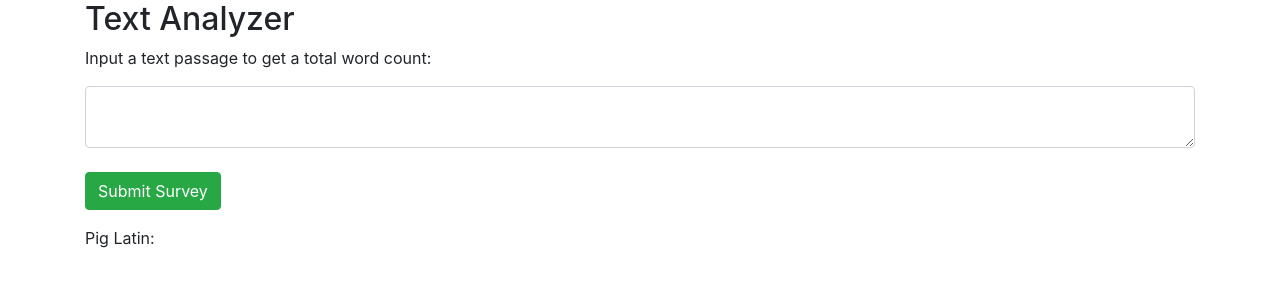
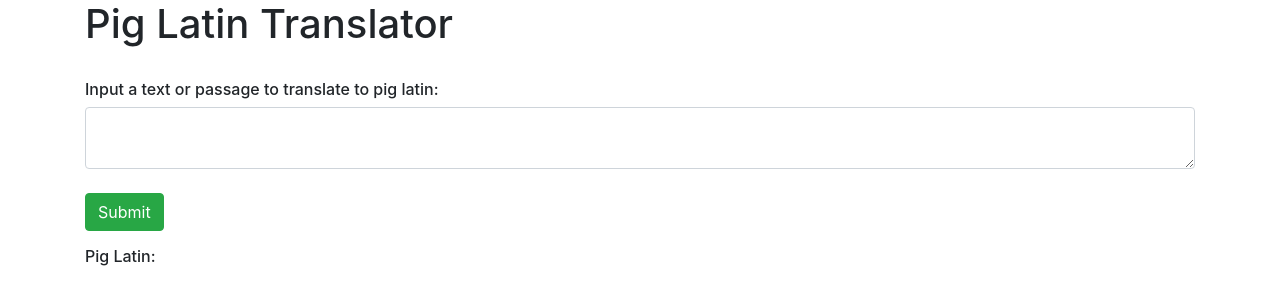
Before and after one commit to giang184/pigLatin, a plain HTML site: page index.html in a window 1280 px wide. Drawn offline with nearby package versions, Linux system fonts and the light colour scheme.

Commit message:
edit html layout

```diff
--- a/index.html
+++ b/index.html
@@ -1,7 +1,7 @@
 <!DOCTYPE html>
 <html lang="en-US">
 <head>
-  <title>Text Analyzer</title>
+  <title>Pig Latin Translator</title>
   <link rel="stylesheet" href="https://stackpath.bootstrapcdn.com/bootstrap/4.5.0/css/bootstrap.min.css" integrity="sha384-9aIt2nRpC12Uk9gS9baDl411NQApFmC26EwAOH8WgZl5MYYxFfc+NcPb1dKGj7Sk" crossorigin="anonymous">
   <link href="css/styles.css" rel="stylesheet" type="text/css">
   <script src="https://ajax.googleapis.com/ajax/libs/jquery/3.5.1/jquery.min.js"></script>
@@ -9,16 +9,17 @@
 </head>
 <body>
   <div class="container">
-      <h2>Text Analyzer</h2>
+      <h1>Pig Latin Translator</h1>
+      <br>
     <form id="pig">
       <div class="form-group">
-        <p>Input a text passage to get a total word count:</p>
+        <h6>Input a text or passage to translate to pig latin:</h6>
         <textarea id="text-passage" name="text-passage" class="form-control"></textarea>
         <br>
-        <button type="submit" class="btn btn-success">Submit Survey</button>
+        <button type="submit" class="btn btn-success">Submit</button>
       </div>
     </form>
-    <p>Pig Latin: <span id="pigLatin"></span></p>
+    <h6>Pig Latin: <span id="pigLatin"></span></h6>
   </div>
 </body>
 </html>
```
